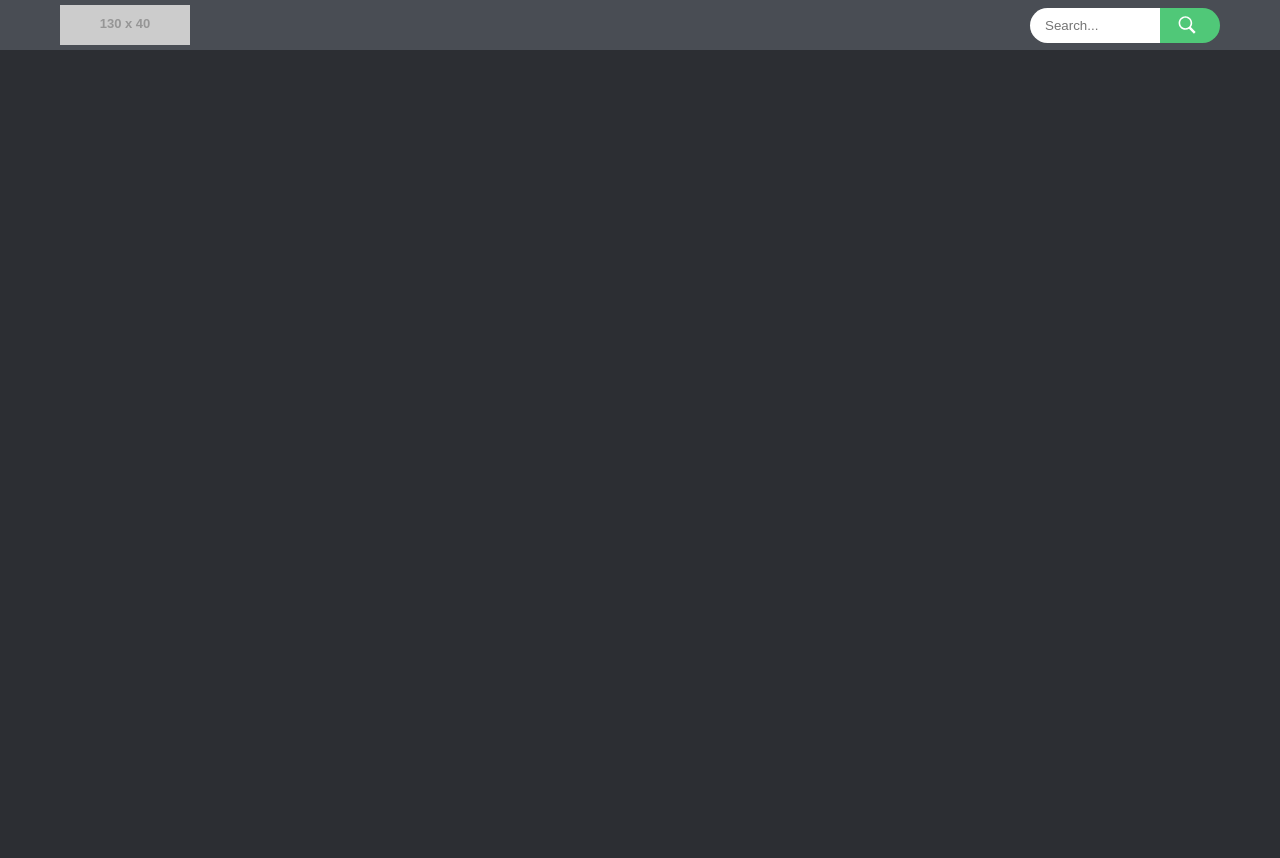
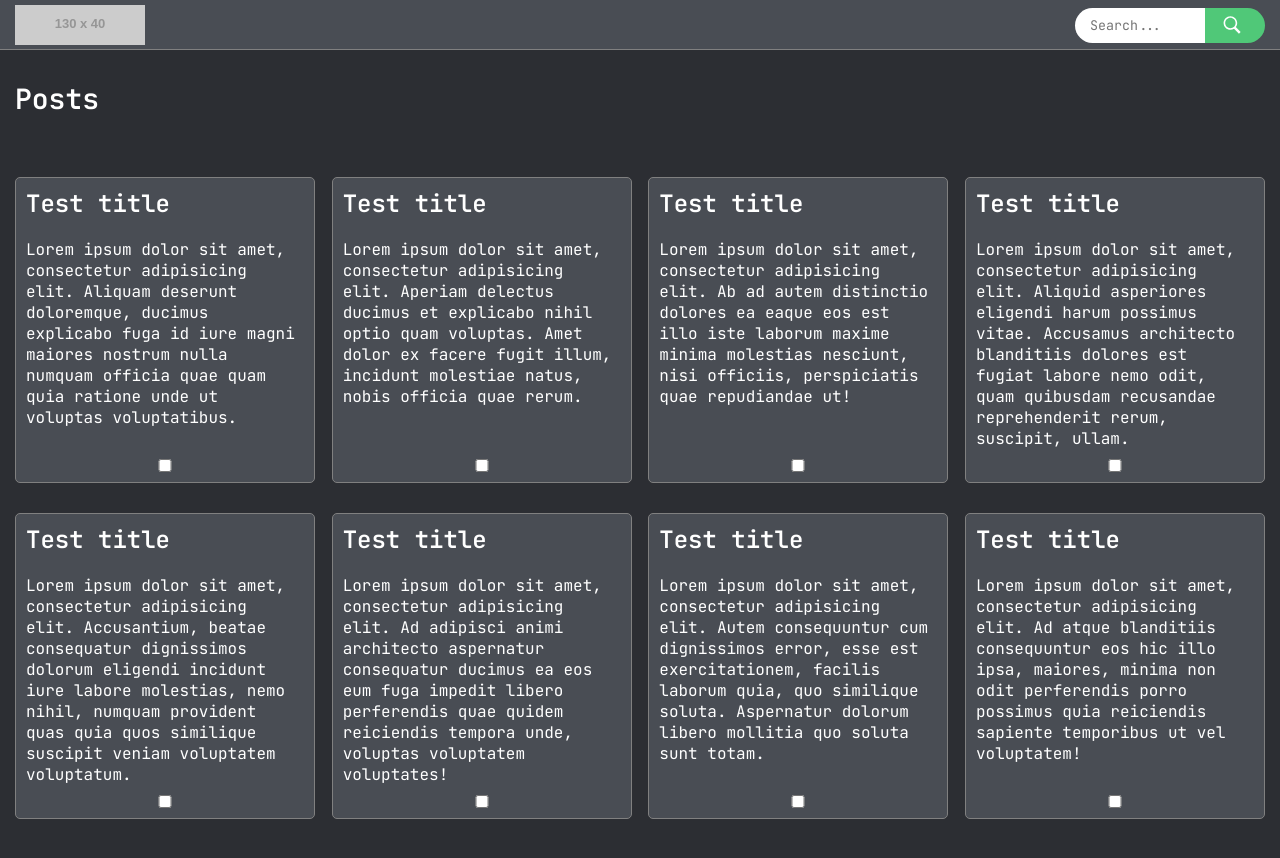
Before and after one commit to code0verdose/gate31_test_task, a plain HTML site: page index.html in a window 1280 px wide. Before the commit the page ends 800 px from the top, so only its background shows below. Drawn offline with Linux system fonts and the light colour scheme; placeholder pictures from the web are drawn by us.

Commit message:
add hero, posts, fix favicon

```diff
--- a/index.html
+++ b/index.html
@@ -24,5 +24,62 @@
         </div>
     </div>
 </header>
+<main>
+    <section class="hero">
+        <div class="container">
+            <h1 class="hero__title title">Posts</h1>
+            <div class="hero__posts posts">
+                <div class="posts_item item">
+                    <h2 class="item__title subtitle">Test title</h2>
+                    <p class="item__text">Lorem ipsum dolor sit amet, consectetur adipisicing elit. Aliquam deserunt doloremque, ducimus explicabo fuga id iure magni maiores nostrum nulla numquam officia quae quam quia ratione unde ut voluptas voluptatibus.
+                    </p>
+                    <input type="checkbox" class="item__check">
+                </div>
+                <div class="posts_item item">
+                    <h2 class="item__title subtitle">Test title</h2>
+                    <p class="item__text">Lorem ipsum dolor sit amet, consectetur adipisicing elit. Aperiam delectus ducimus et explicabo nihil optio quam voluptas. Amet dolor ex facere fugit illum, incidunt molestiae natus, nobis officia quae rerum.
+                    </p>
+                    <input type="checkbox" class="item__check">
+                </div>
+                <div class="posts_item item">
+                    <h2 class="item__title subtitle">Test title</h2>
+                    <p class="item__text">Lorem ipsum dolor sit amet, consectetur adipisicing elit. Ab ad autem distinctio dolores ea eaque eos est illo iste laborum maxime minima molestias nesciunt, nisi officiis, perspiciatis quae repudiandae ut!
+                    </p>
+                    <input type="checkbox" class="item__check">
+                </div>
+                <div class="posts_item item">
+                    <h2 class="item__title subtitle">Test title</h2>
+                    <p class="item__text">Lorem ipsum dolor sit amet, consectetur adipisicing elit. Aliquid asperiores eligendi harum possimus vitae. Accusamus architecto blanditiis dolores est fugiat labore nemo odit, quam quibusdam recusandae reprehenderit rerum, suscipit, ullam.
+                    </p>
+                    <input type="checkbox" class="item__check">
+                </div>
+                <div class="posts_item item">
+                    <h2 class="item__title subtitle">Test title</h2>
+                    <p class="item__text">Lorem ipsum dolor sit amet, consectetur adipisicing elit. Accusantium, beatae consequatur dignissimos dolorum eligendi incidunt iure labore molestias, nemo nihil, numquam provident quas quia quos similique suscipit veniam voluptatem voluptatum.
+                    </p>
+                    <input type="checkbox" class="item__check">
+                </div>
+                <div class="posts_item item">
+                    <h2 class="item__title subtitle">Test title</h2>
+                    <p class="item__text">Lorem ipsum dolor sit amet, consectetur adipisicing elit. Ad adipisci animi architecto aspernatur consequatur ducimus ea eos eum fuga impedit libero perferendis quae quidem reiciendis tempora unde, voluptas voluptatem voluptates!
+                    </p>
+                    <input type="checkbox" class="item__check">
+                </div>
+                <div class="posts_item item">
+                    <h2 class="item__title subtitle">Test title</h2>
+                    <p class="item__text">Lorem ipsum dolor sit amet, consectetur adipisicing elit. Autem consequuntur cum dignissimos error, esse est exercitationem, facilis laborum quia, quo similique soluta. Aspernatur dolorum libero mollitia quo soluta sunt totam.
+                    </p>
+                    <input type="checkbox" class="item__check">
+                </div>
+                <div class="posts_item item">
+                    <h2 class="item__title subtitle">Test title</h2>
+                    <p class="item__text">Lorem ipsum dolor sit amet, consectetur adipisicing elit. Ad atque blanditiis consequuntur eos hic illo ipsa, maiores, minima non odit perferendis porro possimus quia reiciendis sapiente temporibus ut vel voluptatem!
+                    </p>
+                    <input type="checkbox" class="item__check">
+                </div>
+            </div>
+        </div>
+    </section>
+</main>
 </body>
 </html>
--- a/src/style/config.css
+++ b/src/style/config.css
@@ -7,6 +7,7 @@
 body {
     background-color: var(--bg-color-dark);
     color: var(--text-color-dark);
+    font-family: 'JetBrains Mono', monospace;
 }
 a {
     text-decoration: none;
@@ -14,8 +15,17 @@ a {
 }
 
 .container {
-    max-width: 1160px;
+    max-width: 1280px;
     padding: 0 15px !important;
     box-sizing: content-box;
     margin: 0 auto;
 }
+.title {
+    font-size: 28px;
+    font-weight: 600;
+}
+
+.subtitle {
+    font-size: 24px;
+    font-weight: 600;
+}
--- /dev/null
+++ b/src/style/fonts.css
@@ -0,0 +1 @@
+@import url('https://fonts.googleapis.com/css2?family=JetBrains+Mono:wght@400;600&display=swap');
--- a/src/style/header.css
+++ b/src/style/header.css
@@ -1,6 +1,8 @@
 .header {
     background: var(--header-bg-dark);
+    border-bottom: 1px solid gray;
     position: fixed;
+    height: 50px;
     width: 100vw;
     top: 0;
     left: 0;
--- /dev/null
+++ b/src/style/hero.css
@@ -0,0 +1,6 @@
+.hero {
+    padding: calc(30px + var(--header-height)) 0;
+}
+.hero__title {
+    margin-bottom: 60px;
+}
--- a/src/style/index.css
+++ b/src/style/index.css
@@ -1,4 +1,8 @@
 @import "vars.css";
+@import "fonts.css";
 @import "config.css";
 @import "header.css";
 @import "search.css";
+@import "hero.css";
+@import "posts.css";
+@import "item.css";
--- /dev/null
+++ b/src/style/item.css
@@ -0,0 +1,20 @@
+.item {
+    width: 300px;
+    padding: 10px;
+    background: var(--header-bg-dark);
+    display: flex;
+    flex-direction: column;
+    border-radius: 5px;
+    border: 1px solid gray;
+}
+.item__title {
+    margin-bottom: 20px;
+    text-overflow: ellipsis;
+}
+.item__text {
+    font-size: 16px;
+    margin-bottom: 10px;
+}
+.item__check {
+    margin-top: auto;
+}
--- /dev/null
+++ b/src/style/posts.css
@@ -0,0 +1,8 @@
+.posts {
+    display: flex;
+    flex-wrap: wrap;
+    width: 100%;
+    justify-content: space-between;
+    gap: 30px 0;
+    /*justify-content: center;*/
+}
--- a/src/style/search.css
+++ b/src/style/search.css
@@ -11,6 +11,10 @@
     border-radius: 50px 0 0 50px;
     border: none;
     transition: width .5s ease-in-out;
+}
+
+.search__input::placeholder {
+    font-family: 'JetBrains Mono', monospace;
 }
 
 .search__input:focus {
@@ -65,6 +69,8 @@
 }
 .search__input:focus + .search__submit::after {
     content: 'Find';
+    font-family: 'JetBrains Mono', monospace;
+    font-weight: 600;
     display: block;
     width: max-content;
     height: auto;
--- a/src/style/vars.css
+++ b/src/style/vars.css
@@ -10,4 +10,6 @@
     --accent-color: #50c878;
     --accent-color-middle: #37ae5f;
     --accent-color-dark: #319b54;
+
+    --header-height: 50px;
 }
```
Also changed, not shown: src/images/fav_large.png, src/images/fav_small.png.
